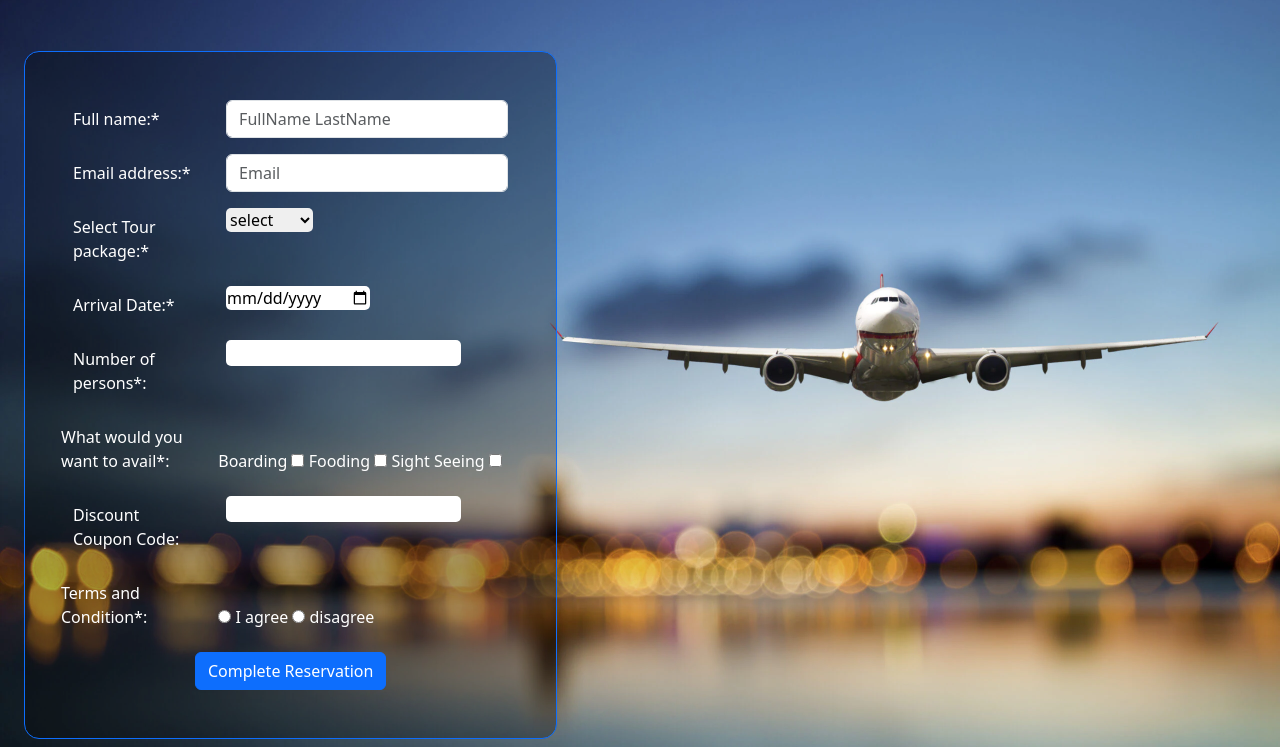
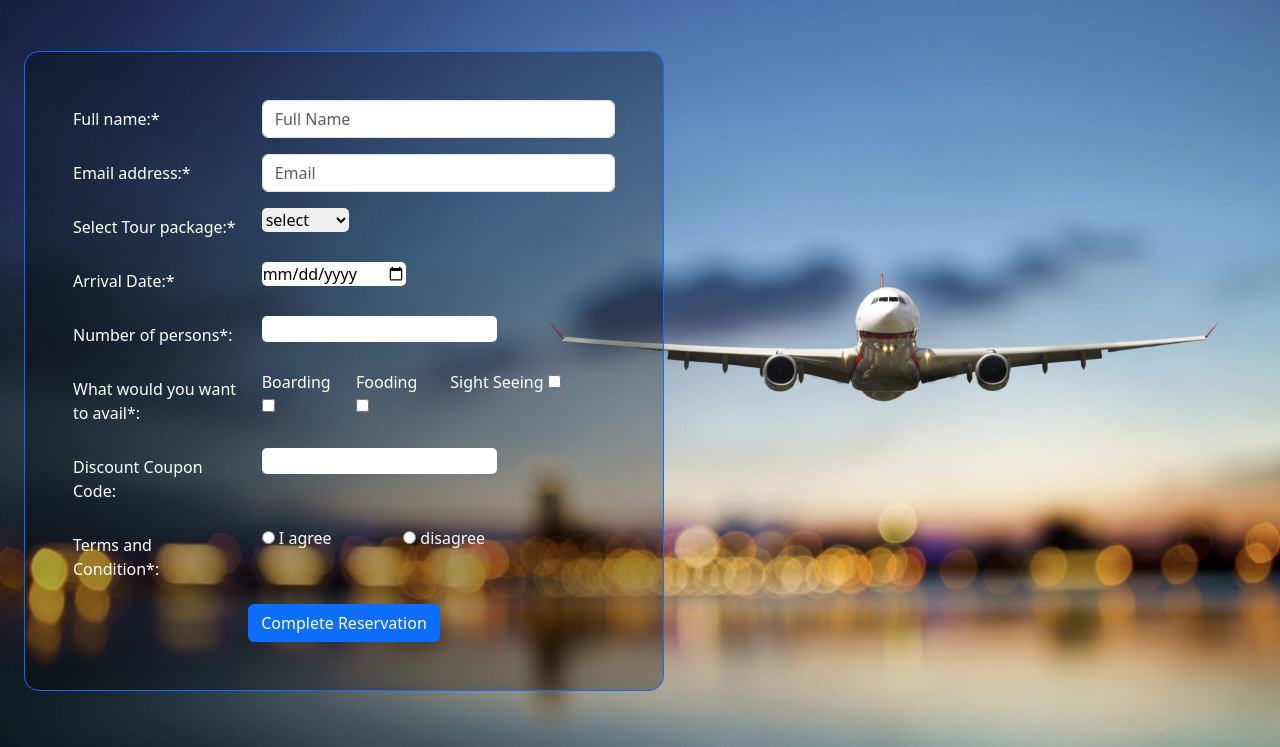
Before and after one commit to safna-k-a/form, a plain HTML site: page index.html in a window 1280 px wide. Shown: the part 53-800 px from the top of the page. Drawn offline with nearby package versions, Linux system fonts and the light colour scheme.

Commit message:
update design

```diff
--- a/index.html
+++ b/index.html
@@ -22,7 +22,7 @@
                 <form
                     action="../sample/index.html"
                     onsubmit="return validate()"
-                    class="col-md-5 row gap-3 border border-primary px-4 py-5 mt-5 ms-4 justify-content-center"
+                    class="col-md-6 row gap-3 border border-primary px-4 py-5 mt-5 ms-4 justify-content-center"
                 >
                     <div class="form-group row">
                         <label class="col-sm-4 col-form-label"
@@ -33,7 +33,7 @@
                                 type="text"
                                 class="form-control"
                                 id="text1"
-                                placeholder="FullName LastName"
+                                placeholder="Full Name"
                             />
                         </div>
                     </div>
@@ -79,16 +79,24 @@
                             <input type="text" id="persn" />
                         </div>
                     </div>
-                    <div class="form-group">
-                        <label class="col-sm-4 col-form-label"
+                    <div class="form-group row">
+                        <div class="col-sm-4">
+                            <label class="col-form-label"
                                 >What would you want to avail*:</label
                             >
+                        </div>
+                        <div class="col-2">
                             <label>Boarding</label>
                             <input type="checkbox" value="check" id="one" />
+                        </div>
+                        <div class="col-2">
                             <label>Fooding</label>
                             <input type="checkbox" value="check" id="two" />
+                        </div>
+                        <div class="col-3">
                             <label>Sight Seeing</label>
                             <input type="checkbox" value="check" id="three" />
+                        </div>
                     </div>
                     <div class="form-group row">
                         <label class="col-sm-4 col-form-label"
@@ -98,14 +106,18 @@
                             <input type="text" />
                         </div>
                     </div>
-                    <div class="form-group">
+                    <div class="form-group row">
                         <label class="col-sm-4 col-form-label"
                             >Terms and Condition*:</label
                         >
+                        <div class="col-3">
                             <input type="radio" name="agree" id="first" />
                             <label>I agree</label>
+                        </div>
+                        <div class="col-3">
                             <input type="radio" name="agree" id="scnd" />
                             <label>disagree</label>
+                        </div>
                     </div>
                     <input
                         type="submit"
```
Lines whose indentation alone changed are shown as unchanged.
